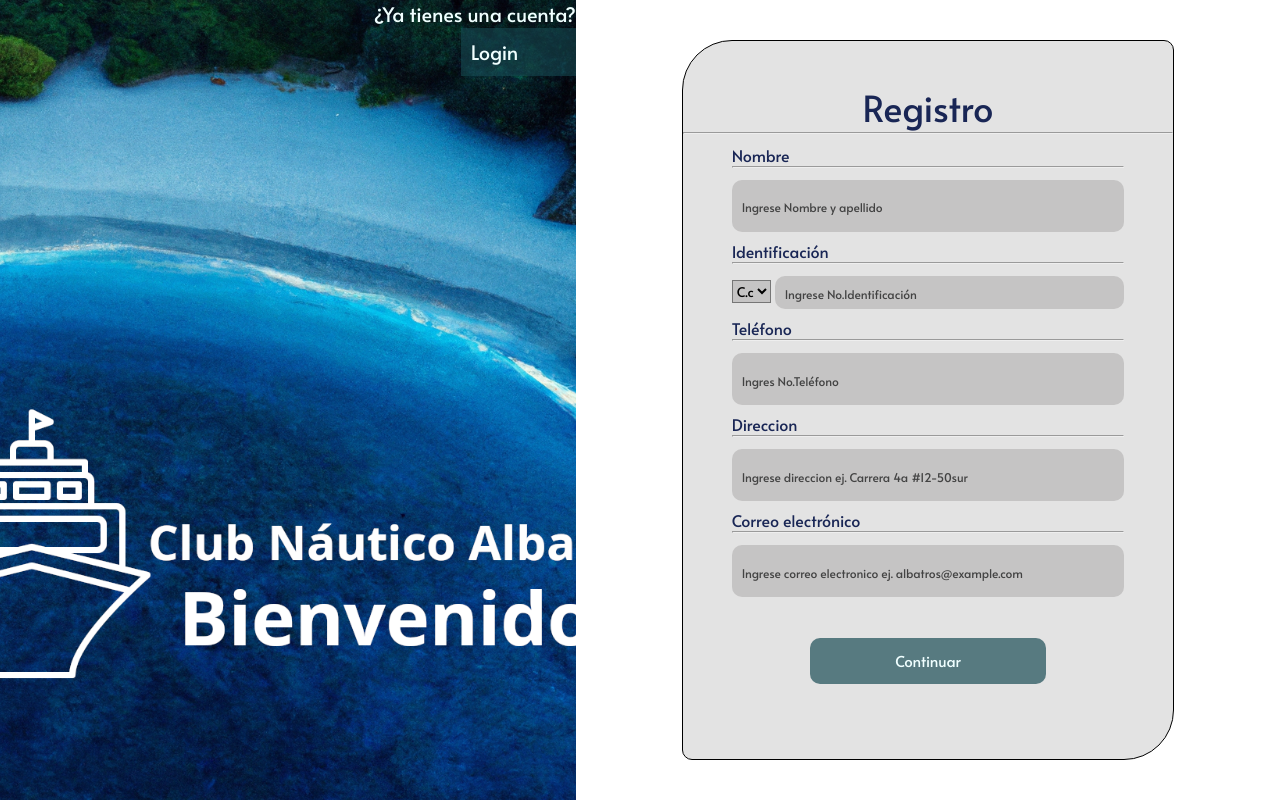
After one commit to PormanEdu193/proyectoApps, a PHP site: page /views/Registro in a window 1280 px wide. The commit adds this page. Run offline with PHP 8.4, Linux system fonts and the light colour scheme.

Commit message:
Interfaz registro, alertas en el login

```diff
--- /dev/null
+++ b/assets/css/registrar_style.css
@@ -0,0 +1,191 @@
+@import url(Variables.css);
+*{
+    margin: 0;
+    padding: 0;
+    box-sizing: border-box;
+    font-family: var(--fuente-Alata);
+}
+
+.container{
+    width: 100%;
+    height: 100vh;
+    display: flex;
+}
+
+.rigth{
+    width: 55%;
+    height: 100%;
+    display: flex;
+    justify-content: center;
+    align-items: center;
+    flex-direction: column;
+    color: #192655;
+}
+
+.form_container{
+    width: 70%;
+    height: 90%;
+    display: flex;
+    justify-content: center;
+    align-items: center;
+    flex-direction: column;
+    border: solid 1px black;
+    border-radius: 50px 10px 50px 10px;
+    background-color: #0000001c;
+}
+
+.form_container form{
+    width: 80%;
+    height: 80%;
+}
+
+.title{
+    width: 100%;
+    text-align: center;
+    font-size: 36px;
+    margin-bottom: 10px ;
+}
+
+.input{
+    width: 100%;
+    height: 15%;
+    margin-bottom: 10px;
+    display: flex;
+    justify-content: center;
+    align-items: center;
+    flex-direction: column;
+}
+.input div{
+    width: 100%;
+    text-align: left;
+    margin-bottom: 10px;
+}
+.input input{
+    width: 100%;
+    height: 80%;
+    padding: 2px;
+    border-radius: 10px;
+    border: none;
+    padding-left: 10px;
+    font-size: 15px;
+    background-color: #afadad91;
+    color: #141414;
+    transition: all 0.5s;
+    transform: translateY(2px);
+}
+
+.id_input{
+    width: 100%;
+    display: flex;
+    flex-direction: column;
+    margin-bottom: 10px;
+}
+
+.label{
+    width: 100%;
+    text-align: left;
+    margin-bottom: 10px;
+}
+
+.id_input select{
+    background-color: #afadad91;
+    width: 10%;
+}
+
+.id_selection input{
+    width: 89%;
+    height: 33px;
+    padding: 2px;
+    border-radius: 10px;
+    border: none;
+    padding-left: 10px;
+    font-size: 15px;
+    background-color: #afadad91;
+    color: #141414;
+    transition: all 0.5s;
+    transform: translateY(2px);
+}
+
+.button_continue {
+    width: 100%;
+    height: 20%;
+    display: flex;
+    align-items: center;
+    justify-content: center;
+}
+
+button{
+    width: 60%;
+    height: 40%;
+    border-radius: 10px;
+    border: none;
+    font-size: 15px;
+    background-color: #184b54af;
+    color: azure;
+    transition: all 0.5s;
+    transform: translateY(-2px);
+}
+::placeholder{
+    color: #434343;
+    font-size: 12px;
+}
+
+.left{
+    width: 45%;
+    height: 100%;
+    background-image: url(../images/coastLogo.png);
+    background-size: cover;
+    background-position: center;
+    display: flex;
+    justify-content: top;
+    align-items: center;
+    flex-direction: column;
+}
+
+.login{
+    width: 100%;
+    display: flex;
+    justify-content: center;
+    align-items: flex-end;
+    flex-direction: column;
+    font-size: 20px;
+    color: azure;
+}
+
+.anchor{
+    width: 20%;
+    height: 70%;
+    padding: 10px;
+    background-color: #184b5493;
+}
+
+.login a{
+    color: azure;
+    text-decoration: none;
+}
+
+.input input:focus {
+    border-radius: 20px;
+    transform: scaleY(0.95);
+    border: solid 0.5px #192655;
+}
+
+.id_selection input:focus{
+    border-radius: 20px;
+    transform: scaleY(0.95);
+    border: solid 0.5px #192655;
+}
+
+.txt:hover {
+    border-color: rgba(240, 255, 255, 0.3);
+}
+
+.button:hover{
+    background-color: #3218548c;
+    cursor: pointer;
+    border: solid 1px azure;
+    border-radius: 10px;
+}
+.button:active {
+    transform: scaleY(1);
+}
--- a/config/database.php
+++ b/config/database.php
@@ -7,7 +7,7 @@
         function connect(){
             $host="localhost";
             $user="root";
-            $pass="";
+            $pass="calde0102";
             $db="bd_club_nautico";
             $url=mysqli_connect($host,$user,$pass) or die("No se pudo conectar a la base de datos" .mysqli_error($url));
             mysqli_select_db($url,$db) or die("No se pudo seleccionar a la base de datos" .mysqli_error($url));
--- /dev/null
+++ b/views/Registro/index.php
@@ -0,0 +1,78 @@
+ <!DOCTYPE html>
+ <html lang="en">
+ <head>
+    <meta charset="UTF-8">
+    <meta name="viewport" content="width=device-width, initial-scale=1.0">
+    <link rel="stylesheet" href="../../assets/css/registrar_style.css">
+    <title>Document</title>
+ </head>
+ <body>
+        <div class="container">
+            <div class="left">
+                    <div class="login">
+                        <p>¿Ya tienes una cuenta?</p>
+                        <div class="anchor">
+                            <a href="../../index.php">Login</a>
+                        </div>
+
+                    </div>
+            </div>
+            <div class="rigth">
+                <div class="form_container">
+                    <div class="title">
+                        <p>Registro</p>
+                        <hr>
+                    </div>
+                    <form action="">
+                        <div class="input">
+                            <div>
+                                <p>Nombre</p>
+                                <hr>
+                            </div>
+                            <input type="text" name="name" id="name" placeholder="Ingrese Nombre y apellido">
+                        </div>
+                        <div class="id_input">
+                            <div class="label">
+                                <p>Identificación</p>
+                                <hr>
+                            </div>
+                            <div class="id_selection">
+                                <select name="identificatio_type" id="identificatio_type">
+                                    <option value="C.c">C.c</option>
+                                    <option value="C.e">C.e</option>
+                                </select>
+                                <input type="number" name="identification"  placeholder="Ingrese No.Identificación">
+                            </div>
+
+                        </div>
+                        <div class="input">
+                            <div>
+                                <p>Teléfono</p>
+                                <hr>
+                            </div>
+                            <input type="number" name="tel_number" id="tel_number" placeholder="Ingres No.Teléfono">
+                        </div>
+                        <div class="input">
+                            <div>
+                                <p>Direccion</p>
+                                <hr>
+                            </div>
+                            <input type="text" name="adress" id="adress" placeholder="Ingrese direccion ej. Carrera 4a #12-50sur">
+                        </div>
+                        <div class="input">
+                            <div>
+                                <p>Correo electrónico</p>
+                                <hr>
+                            </div>
+                            <input type="email" name="email" id="email" placeholder="Ingrese correo electronico ej. albatros@example.com">
+                        </div>
+                        <div class="button_continue">
+                             <button class="button" type="submit" name="continue" id="continue">Continuar</button>
+                        </div>
+                    </form>
+                </div>
+            </div>
+
+        </div>
+ </body>
+ </html>
--- a/views/Usuario/index.php
+++ b/views/Usuario/index.php
@@ -2,7 +2,6 @@
 session_start();
 if (empty($_SESSION['nombre_usuario'])) {
     header("location: ./.././../index.php");
-
 }
 ?>
 
```
Also changed, not shown: assets/css/registrar_cuenta_style.css (added, +142 -0 lines), assets/css/style_login.css (+5 -3 lines), includes/procesar_login_socio.php (+6 -6 lines), index.php (+36 -1 lines), views/Registro/Registro_cuenta.php (added, +59 -0 lines), assets/images/coastLogo.png (added).
